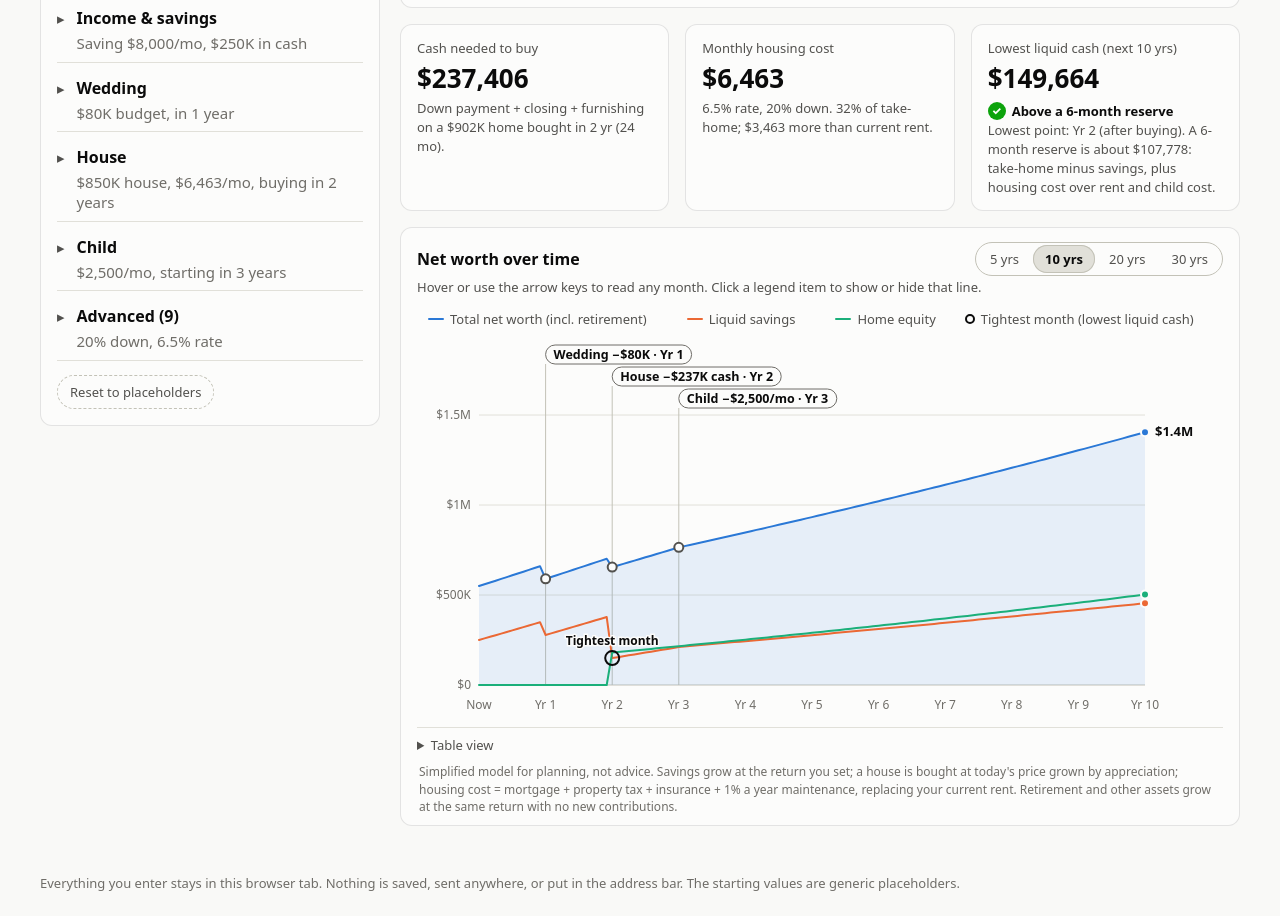
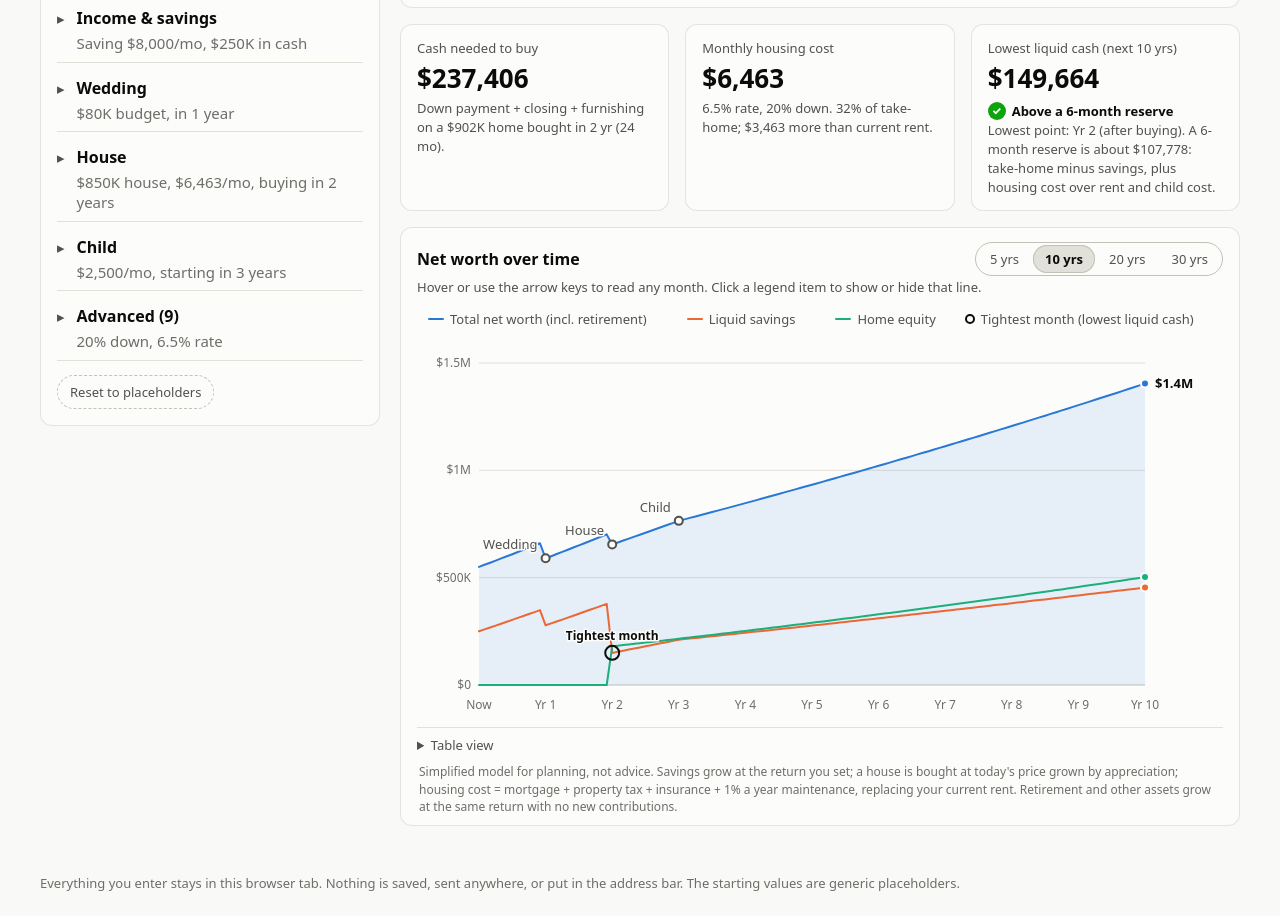
Before and after one commit to yyoon62/young-and-nanami-wedding-planner, a plain HTML site: page house-plan/index.html in a window 1280 px wide. Shown: the part 434-1350 px from the top of the page. Drawn offline with Linux system fonts and the light colour scheme.

Commit message:
House planner: minimal one-word grey event labels next to each dot
Co-Authored-By: Claude Sonnet 5.5 <noreply@anthropic.com>

```diff
--- a/house-plan/index.html
+++ b/house-plan/index.html
@@ -154,7 +154,7 @@
   @media (max-width: 600px) { svg text { font-size: 13px; } svg .endlabel { font-size: 14px; } .chartcard { padding: 12px 10px 8px; } }
   .ring { display: inline-block; width: 10px; height: 10px; border-radius: 50%; border: 2px solid var(--text-primary); }
   .tablewrap { overflow-x: auto; }
-  svg .evt { fill: var(--text-primary); font-size: 12.5px; font-weight: 600; }
+  svg .evt { fill: var(--text-secondary); font-size: 13px; font-weight: 500; stroke: var(--surface-1); stroke-width: 3px; paint-order: stroke; }
   svg .tight { fill: var(--text-primary); font-weight: 650; stroke: var(--surface-1); stroke-width: 3px; paint-order: stroke; }
   svg .endlabel { fill: var(--text-primary); font-weight: 650; font-size: 13px; }
   svg:focus-visible { outline: 2px solid var(--series-1); outline-offset: 4px; border-radius: 4px; }
@@ -548,7 +548,7 @@ function layoutChart() {
   const cw = $('chart').clientWidth || 820;
   narrow = cw < 560;
   W = cw; H = narrow ? 330 : 380;
-  M = narrow ? { l: 50, r: 58, t: 76, b: 32 } : { l: 62, r: 78, t: 76, b: 34 };
+  M = narrow ? { l: 50, r: 58, t: 24, b: 32 } : { l: 62, r: 78, t: 24, b: 34 };
   PW = W - M.l - M.r; PH = H - M.t - M.b;
 }
 const SERIES = [
@@ -585,20 +585,7 @@ function drawChart() {
     svg.appendChild(s('text', { x: X(yr * 12), y: H - 10, 'text-anchor': 'middle' }, yr === 0 ? 'Now' : 'Yr ' + yr));
   }
 
-  // event annotations: a pill label above the plot (what + cost + when), a line down to the axis, and a ring on the top line.
-  // Three rows, one per event, so pills never overlap; narrow screens drop the time (the x-axis shows it).
   const evs = model.events.filter(e => e.m <= HZ).sort((a, b) => a.m - b.m);
-  const PILL_H = 19, PILL_GAP = 3;
-  evs.forEach((e, idx) => {
-    const x = X(e.m), top = 6 + (idx % 3) * (PILL_H + PILL_GAP);
-    svg.appendChild(s('line', { x1: x, x2: x, y1: top + PILL_H, y2: M.t + PH, stroke: 'var(--axis)', 'stroke-width': 1 }));
-    const label = e.name + ' ' + e.detail + (narrow ? '' : ' \u00b7 ' + yrText(e.m));
-    const t = s('text', { y: top + 13.5, class: 'evt' }, label); svg.appendChild(t);
-    const w = Math.ceil(t.getComputedTextLength()) + 16;
-    const left = Math.max(2, Math.min(x, W - 2 - w));
-    const rect = s('rect', { x: left, y: top, width: w, height: PILL_H, rx: PILL_H / 2, fill: 'var(--surface-1)', stroke: 'var(--text-muted)', 'stroke-width': 1 });
-    svg.insertBefore(rect, t); t.setAttribute('x', left + 8);
-  });
 
   // soft wash under total, then 2px lines
   const area = model.total.slice(0, HZ + 1).map((v, m) => (m ? 'L' : 'M') + X(m).toFixed(1) + ' ' + Y(v).toFixed(1)).join(' ')
@@ -609,7 +596,22 @@ function drawChart() {
     svg.appendChild(s('path', { d, fill: 'none', stroke: 'var(' + x.css + ')', 'stroke-width': 2, 'stroke-linejoin': 'round', 'stroke-linecap': 'round' }));
   });
 
-  evs.forEach(e => svg.appendChild(s('circle', { cx: X(e.m), cy: Y(model[VIS[0].key][e.m]), r: 4.5, fill: 'var(--surface-1)', stroke: 'var(--text-secondary)', 'stroke-width': 2 })));
+  // events: a small ring on the top visible line plus a one-word grey label beside it.
+  // Each label tries a few spots around its dot and takes the first that stays inside the plot and clear of earlier labels.
+  const placed = [];
+  evs.forEach(e => {
+    const x = X(e.m), y = Y(model[VIS[0].key][e.m]);
+    svg.appendChild(s('circle', { cx: x, cy: y, r: 4, fill: 'var(--surface-1)', stroke: 'var(--text-secondary)', 'stroke-width': 2 }));
+    const t = s('text', { class: 'evt' }, e.name); svg.appendChild(t);
+    const w = Math.ceil(t.getComputedTextLength());
+    const spots = [[-8, -9, 'end'], [8, 17, 'start'], [8, -9, 'start'], [-8, 17, 'end'], [8, -27, 'start'], [8, 35, 'start']];
+    const box = ([dx, dy, anc]) => { const x0 = anc === 'start' ? x + dx : x + dx - w; return { x0, x1: x0 + w, y0: y + dy - 11, y1: y + dy + 3 }; };
+    const ok = bx => bx.x0 >= M.l - 2 && bx.x1 <= W - 2 && bx.y0 >= 2 && bx.y1 <= M.t + PH + 2
+      && !placed.some(q => bx.x0 < q.x1 + 3 && bx.x1 > q.x0 - 3 && bx.y0 < q.y1 + 1 && bx.y1 > q.y0 - 1);
+    const pick = spots.find(sp => ok(box(sp))) || spots[0];
+    placed.push(box(pick));
+    t.setAttribute('x', x + pick[0]); t.setAttribute('y', y + pick[1]); t.setAttribute('text-anchor', pick[2]);
+  });
 
   // end dots with a 2px surface ring; label only the headline series
   VIS.forEach(x => svg.appendChild(s('circle', { cx: X(HZ), cy: Y(model[x.key][HZ]), r: 4, fill: 'var(' + x.css + ')', stroke: 'var(--surface-1)', 'stroke-width': 2 })));
@@ -643,7 +645,7 @@ function drawChart() {
       row.append(key, h('strong', '', moneyFull(model[sr.key][m])), h('span', 'n', sr.key === 'total' ? 'Total' : sr.name));
       tip.appendChild(row);
     });
-    const ev = model.events.filter(e => e.m === m).map(e => e.name);
+    const ev = model.events.filter(e => e.m === m).map(e => e.name + ' ' + e.detail);
     if (shown.liquid && m === model.lowMonth) ev.push('Tightest month');
     if (ev.length) tip.appendChild(h('div', 'when', 'Event: ' + ev.join(', ')));
     tip.style.display = 'block';
```
